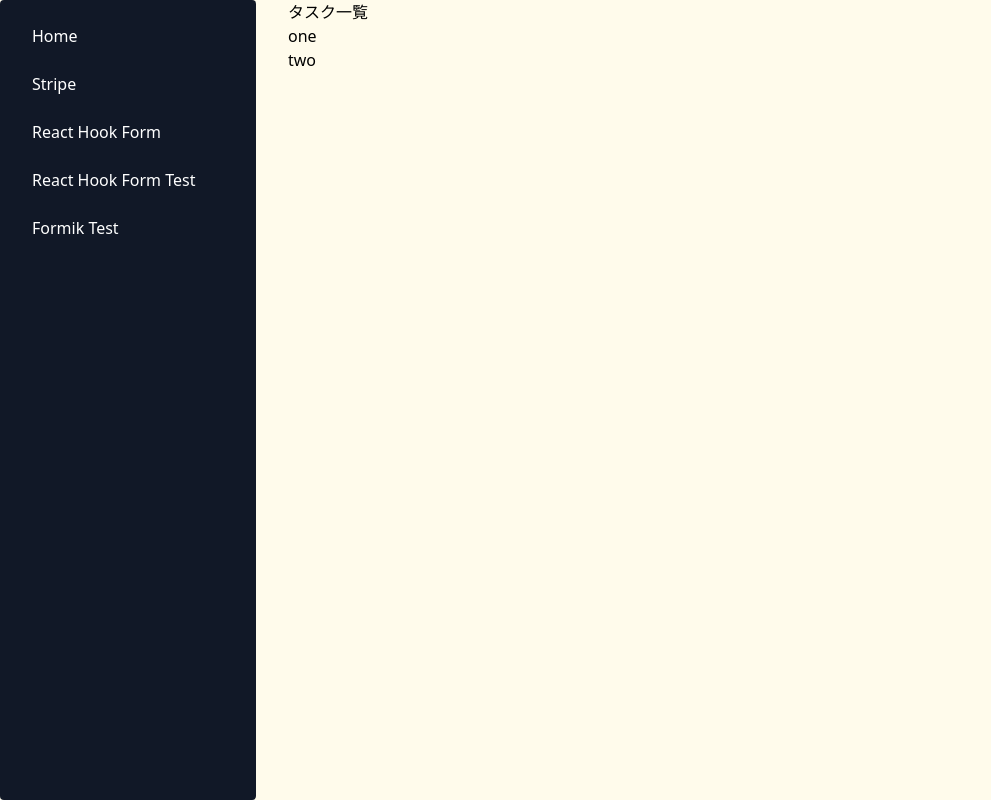
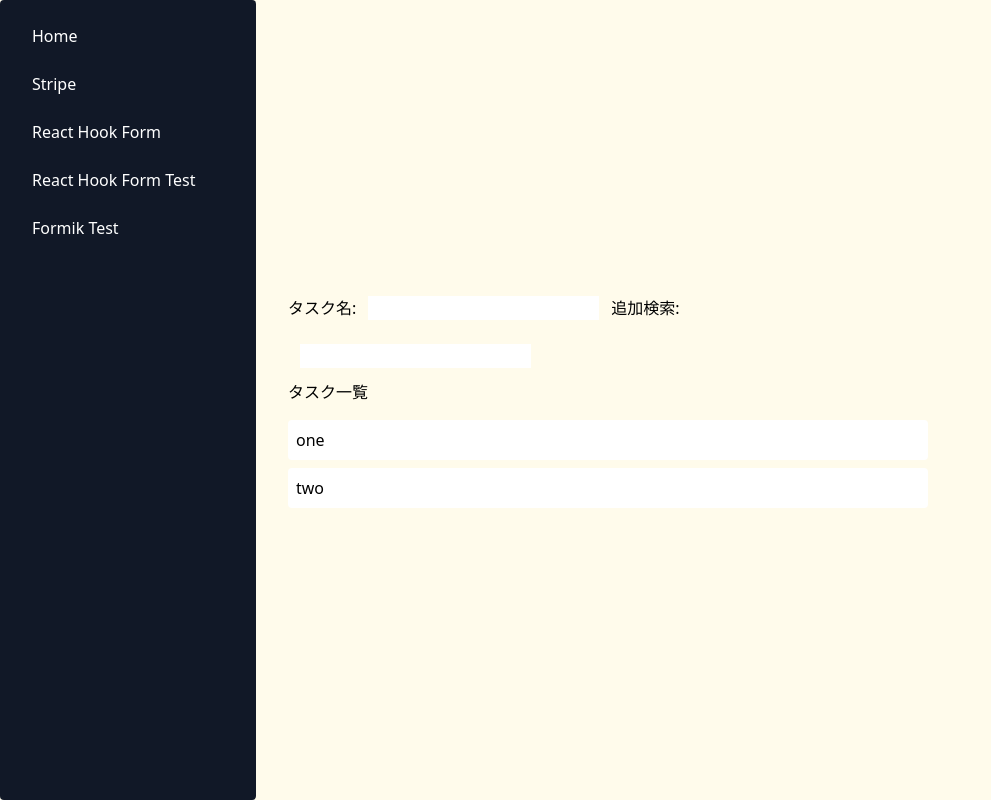
Before and after one commit to tokatu4561/tokatu4561-react-trend-demo, a Next.js app in the folder frontend/: page /state-test/recoil in a window 1280 px wide. Shown: the whole page, without its empty margins (0-991 px from the left). Built offline with nearby package versions, Linux system fonts and the light colour scheme.

Commit message:
todoの検索 todoの作成フォームを追加 use Recoil

```diff
--- a/frontend/pages/state-test/recoil/index.tsx
+++ b/frontend/pages/state-test/recoil/index.tsx
@@ -1,4 +1,6 @@
 import { MainLayout } from '@/components/Layout/MainLayout'
+import CreateForm from '@/features/todo/components/CreateForm'
+import SearchForm from '@/features/todo/components/SearchForm'
 import { Todo } from '@/features/todo/types'
 import { searchedTodoListSelector } from '@/stores/selectors/SearchedTodoListSelector'
 import React from 'react'
@@ -9,13 +11,24 @@ const StripeTest = () => {
 
   return (
     <MainLayout title="stripe">
-      <div>
-        <p>タスク一覧</p>
-        <ul>
-          {todoList.map((todo: Todo, i: number) => {
-            return <li key={`${todo.title}_${i}`}>{todo.title}</li>
-          })}
-        </ul>
+      <div className="flex justify-center items-center h-screen w-4/6">
+        <div>
+          <CreateForm />
+          <SearchForm />
+          <p className="mb-4">タスク一覧</p>
+          <ul>
+            {todoList.map((todo: Todo, i: number) => {
+              return (
+                <li
+                  className="p-2 mb-2 bg-white rounded"
+                  key={`${todo.title}_${i}`}
+                >
+                  {todo.title}
+                </li>
+              )
+            })}
+          </ul>
+        </div>
       </div>
     </MainLayout>
   )
--- /dev/null
+++ b/frontend/src/features/todo/components/CreateForm.tsx
@@ -0,0 +1,42 @@
+import { todoTitleFormState } from '@/stores/atoms/searchTextFormAtom'
+import { todoListState } from '@/stores/atoms/todoListAtom'
+import React, { useCallback } from 'react'
+import { useRecoilValue, useSetRecoilState } from 'recoil'
+
+const CreateForm = () => {
+  const todoTitleFormValue = useRecoilValue(todoTitleFormState)
+  const todoList = useRecoilValue(todoListState)
+  const setTodoTitleFormValue = useSetRecoilState(todoTitleFormState)
+  const setTodoList = useSetRecoilState(todoListState)
+
+  const onChange = useCallback(
+    (event: React.ChangeEvent<HTMLInputElement>) => {
+      // 先に取得したsetTodoTitleFormValueに対して更新したい値を渡して実行
+      setTodoTitleFormValue(event.target.value)
+    },
+    [setTodoTitleFormValue]
+  )
+
+  const onClick = () => {
+    setTodoList([...todoList, { title: todoTitleFormValue }])
+    setTodoTitleFormValue('')
+  }
+
+  return (
+    <>
+      <label>
+        タスク名:
+        <input
+          type="text"
+          value={todoTitleFormValue}
+          onChange={onChange}
+          name="title"
+          style={{ margin: 12 }}
+        />
+      </label>
+      <button onClick={onClick}>追加</button>
+    </>
+  )
+}
+
+export default CreateForm
--- /dev/null
+++ b/frontend/src/features/todo/components/SearchForm.tsx
@@ -0,0 +1,30 @@
+import { searchTextFormState } from '@/stores/atoms/todoTitleFormAtom'
+import { useCallback } from 'react'
+import { useRecoilValue, useSetRecoilState, SetterOrUpdater } from 'recoil'
+
+const SearchForm: React.FC = () => {
+  const searchTextFormValue: string = useRecoilValue(searchTextFormState)
+  const setSearchTextFormValue: SetterOrUpdater<string> =
+    useSetRecoilState(searchTextFormState)
+  const onChange = useCallback(
+    (event: React.ChangeEvent<HTMLInputElement>) => {
+      setSearchTextFormValue(event.target.value)
+    },
+    [setSearchTextFormValue]
+  )
+
+  return (
+    <label>
+      検索:
+      <input
+        type="text"
+        value={searchTextFormValue}
+        onChange={onChange}
+        name="title"
+        style={{ margin: 12 }}
+      />
+    </label>
+  )
+}
+
+export default SearchForm
```
